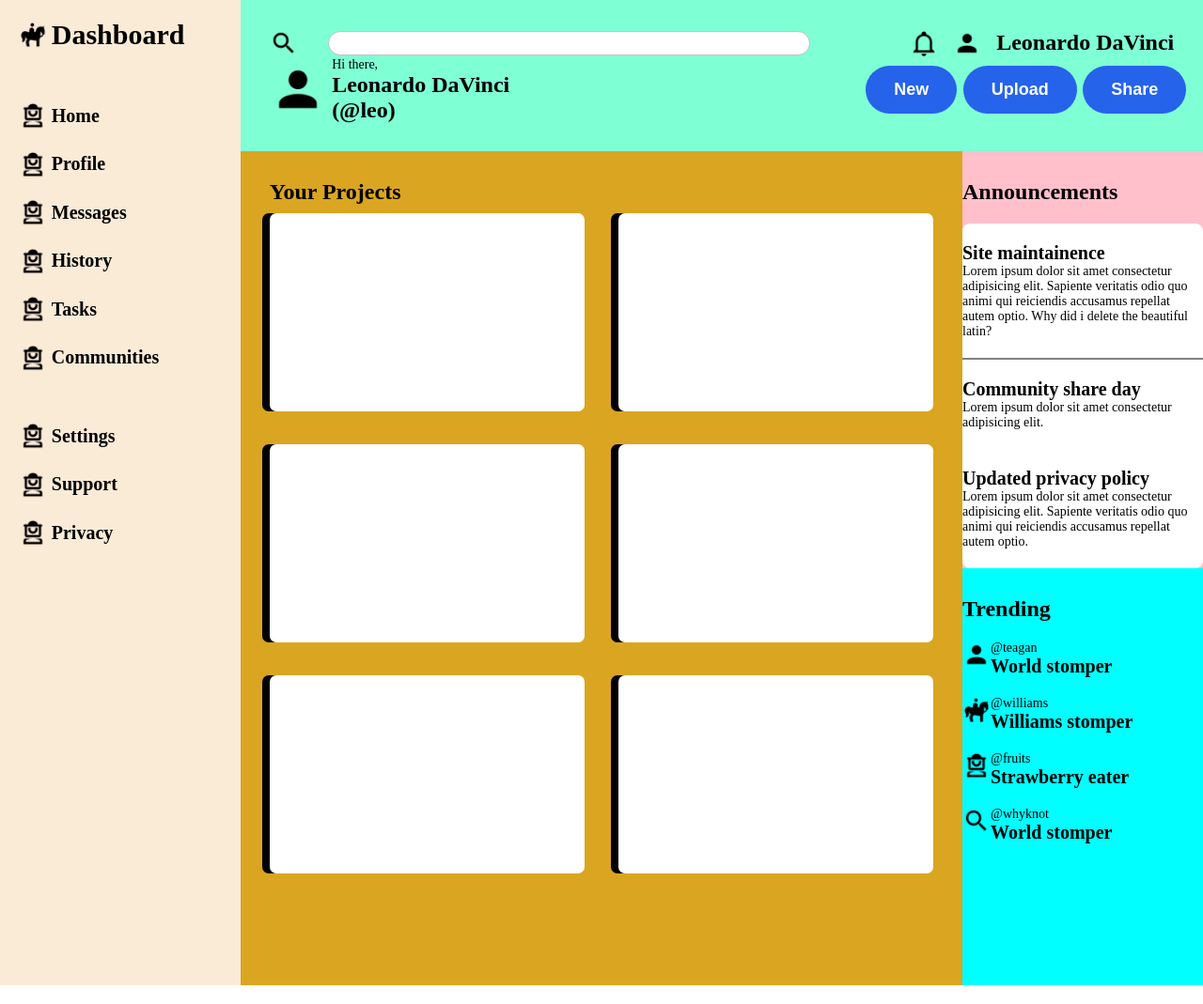
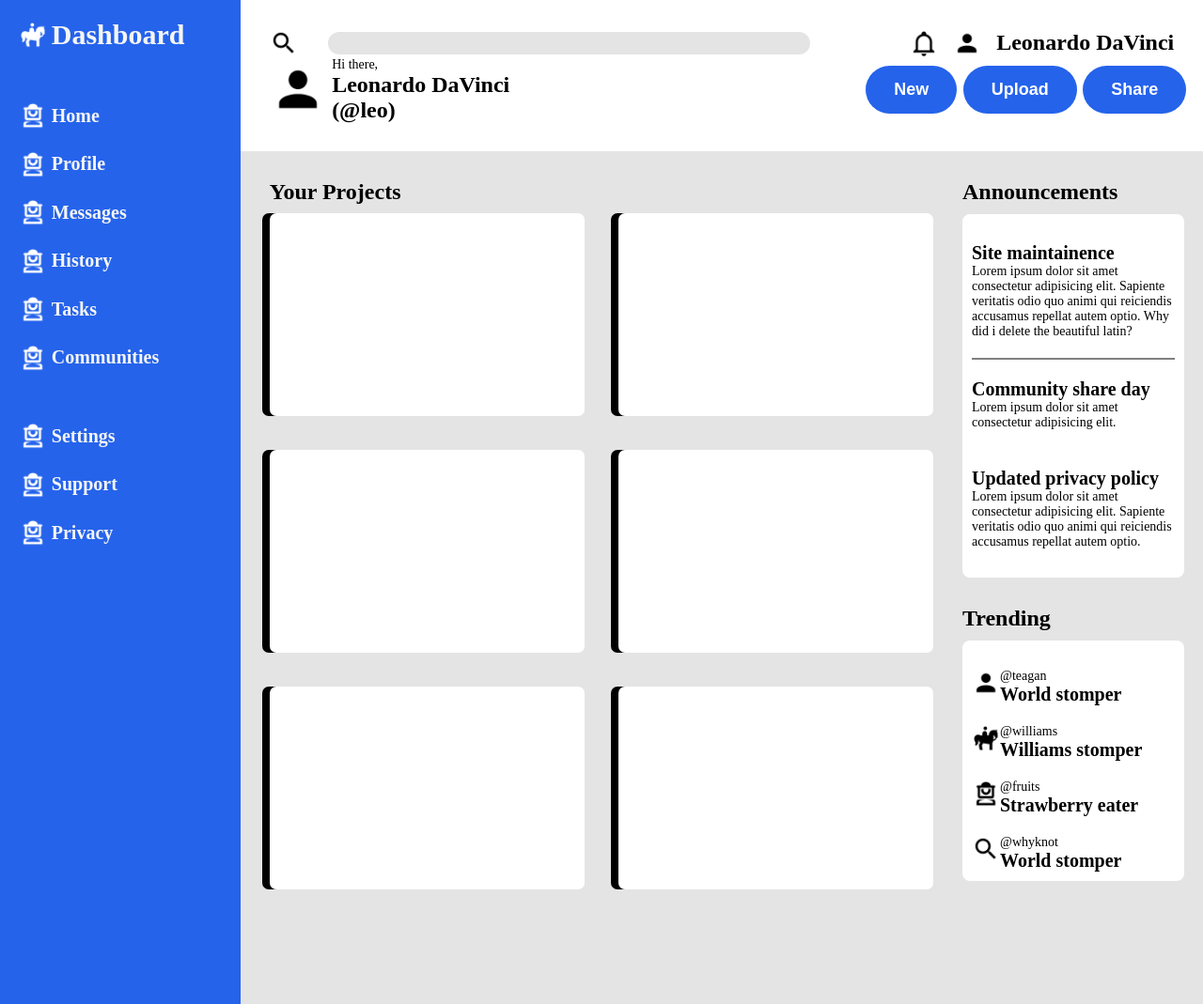
Before and after one commit to aadgithub1/admin-dashboard, a plain HTML site: page index.html in a window 1280 px wide. Shown: the whole page at 94% size. Drawn offline with Linux system fonts and the light colour scheme.

Commit message:
Finish colors.

```diff
--- a/styles.css
+++ b/styles.css
@@ -1,3 +1,9 @@
+
+:root{
+    --system-blue: #2563eb;
+    --system-light-grey: rgb(228, 228, 228);
+}
+
 *{
     box-sizing: border-box;
     margin: 0;
@@ -39,8 +45,13 @@ img{
     height: 30px;
 }
 
+nav img{
+    filter: brightness(0) invert(1);
+}
+
 nav{
-    background-color: antiquewhite;
+    background-color: var(--system-blue);
+    color: whitesmoke;
     grid-row: 1 / -1;
     grid-column: 1;
 
@@ -54,6 +65,7 @@ nav{
 #nav-home-div,
 #nav-settings-div{
     margin-top: 15%;
+
 }
 
 #nav-dashboard-div,
@@ -67,11 +79,11 @@ nav{
 
 a{
     text-decoration: none;
-    color: black;
+    color: whitesmoke;;
 }
 
 header{
-    background-color: aquamarine;
+    background-color: white;
     padding: 3%;
     grid-column: 2;
     grid-row: 1;
@@ -104,8 +116,9 @@ header{
 }
 
 input[type="text"]{
+    background-color: var(--system-light-grey);
     border-radius: 20px;
-    border: 1px solid rgb(195, 193, 193);
+    border: none;
     line-height: 1.8;
     width: 80%;
 }
@@ -143,7 +156,8 @@ input[type="text"]{
 }
 
 main{
-    background-color: blue;
+    background-color: var(--system-light-grey);
+
     grid-column: 2;
     grid-row: 2;
 
@@ -152,10 +166,13 @@ main{
     grid-template-rows: 1fr 1fr;
 }
 
+main > div{
+    background-color: transparent;
+}
+
 main #left{
     padding: 3rem 4% 4%;
 
-    background-color: goldenrod;
     grid-column: 1;
     grid-row: 1 / -1;
 
@@ -165,12 +182,11 @@ main #left{
 }
 
 #top-right{
-    background-color: pink;
     padding-top: 3rem;
 }
 
+
 #bottom-right{
-    background-color: aqua;
     grid-column: 2;
     grid-row: 2;
 
@@ -202,11 +218,16 @@ main #left{
     box-shadow: -8px 0;
 }
 
+#announcement-board-div,
+#trending{
+    background-color: white;
+    margin-right: 2rem;
+    margin-top: 1rem;
+    padding: 1rem;
+    border-radius: 8px;
+}
+
 #announcement-board-div{
-    background-color: white;
-    margin-top: 2rem;
-    border-radius: 8px;
-
     display: flex;
     flex-direction: column;
 }
```
